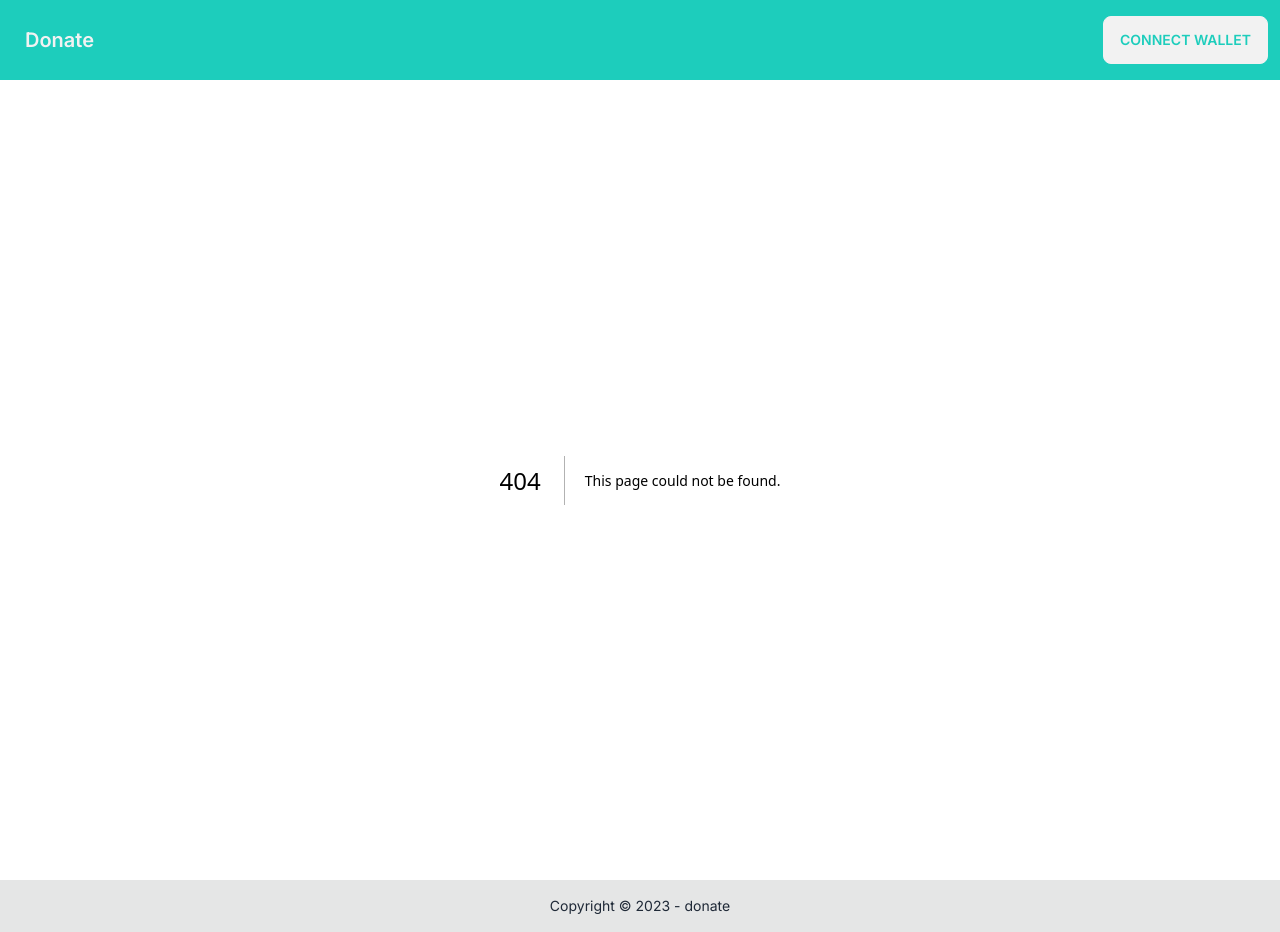
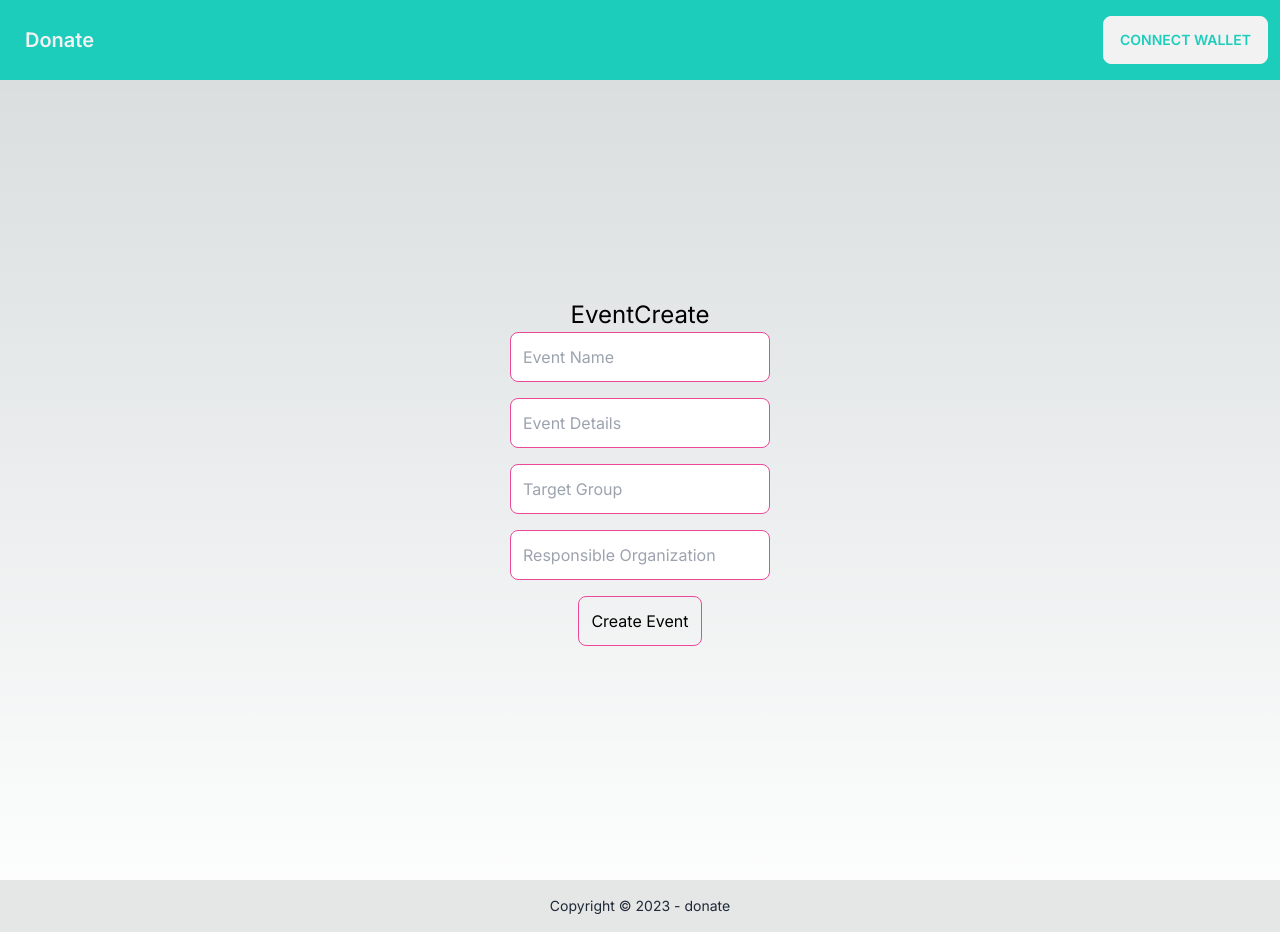
Before and after one commit to metoinside/superhack, a Next.js app: page /components/event-create in a window 1280 px wide. Before the commit this address had no page. Built offline with nearby package versions, Linux system fonts and the light colour scheme.

Commit message:
event-creation-page update

```diff
--- /dev/null
+++ b/src/app/components/event-create/page.tsx
@@ -0,0 +1,63 @@
+"use client"
+
+import React from "react";
+
+
+
+export default function EventCreate() {
+
+    const [user, setUser] = React.useState({
+        eventName: "",
+        eventDetails: "",
+        targetGroup: "",
+        respOrg: "",
+    })
+    const onCreate = async () => {
+
+    }
+    return (
+
+        <div className="flex flex-col items-center justify-center min-h-screen py-2">
+            <h1 className="text-center text-2xl">EventCreate</h1>
+            <hr />
+            <input
+                className="p-3 border border-pink-500 rounded-lg mb-4 focus:outline-none focus:border-pink-500"
+                id="eventName"
+                type="text"
+                value={user.eventName}
+                onChange={(e) => setUser({ ...user, eventName: e.target.value })}
+                placeholder="Event Name"
+            />
+
+            <input
+                className="p-3 border border-pink-500 rounded-lg mb-4 focus:outline-none focus:border-pink-500"
+                id="eventDetails"
+                type="text"
+                value={user.eventDetails}
+                onChange={(e) => setUser({ ...user, eventDetails: e.target.value })}
+                placeholder="Event Details"
+            />
+
+            <input
+                className="p-3 border border-pink-500 rounded-lg mb-4 focus:outline-none focus:border-pink-500"
+                id="targetGroup"
+                type="text"
+                value={user.targetGroup}
+                onChange={(e) => setUser({ ...user, targetGroup: e.target.value })}
+                placeholder="Target Group"
+            />
+
+            <input
+                className="p-3 border border-pink-500 rounded-lg mb-4 focus:outline-none focus:border-pink-500"
+                id="respOrg"
+                type="text"
+                value={user.respOrg}
+                onChange={(e) => setUser({ ...user, respOrg: e.target.value })}
+                placeholder="Responsible Organization"
+            />
+
+<button onClick={onCreate} className="p-3 border border-pink-500 rounded-lg mb-4 focus:outline-none focus:border-pink-500">Create Event</button>
+        </div>
+
+    )
+}
```
